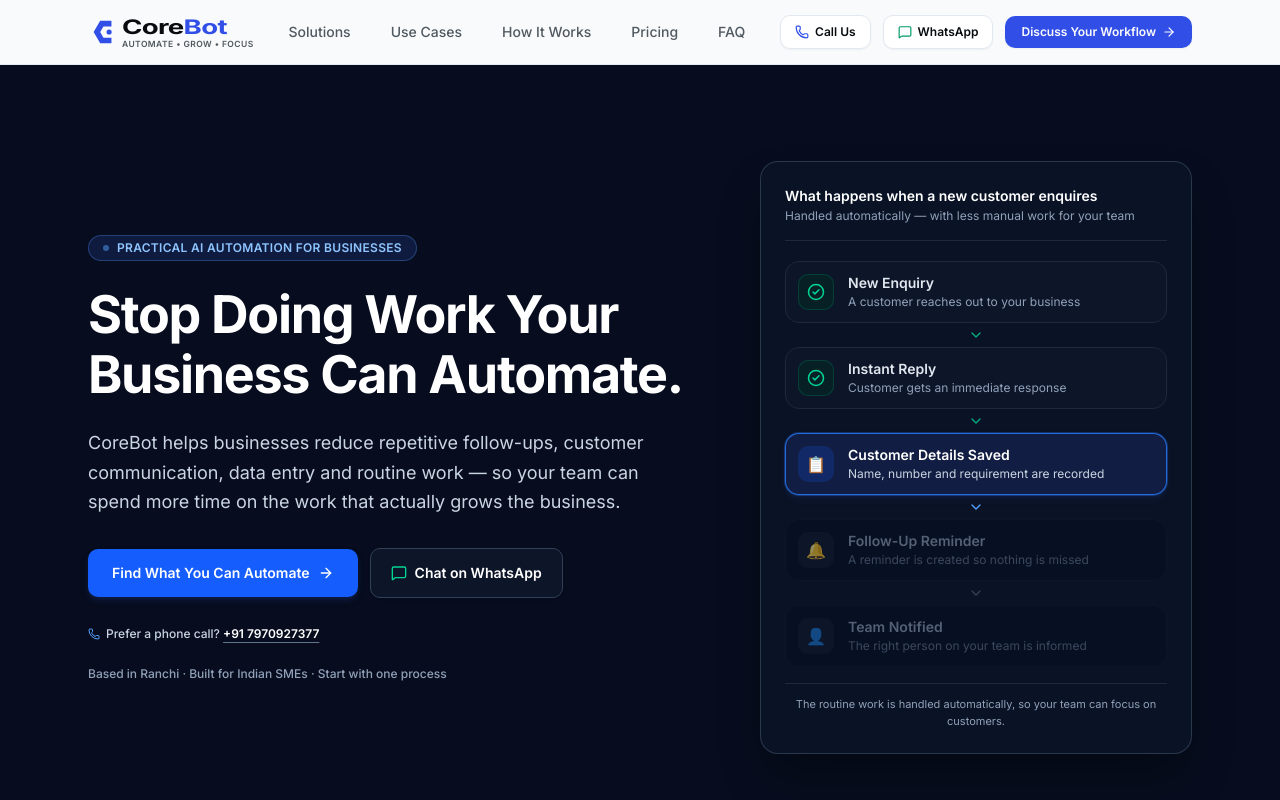
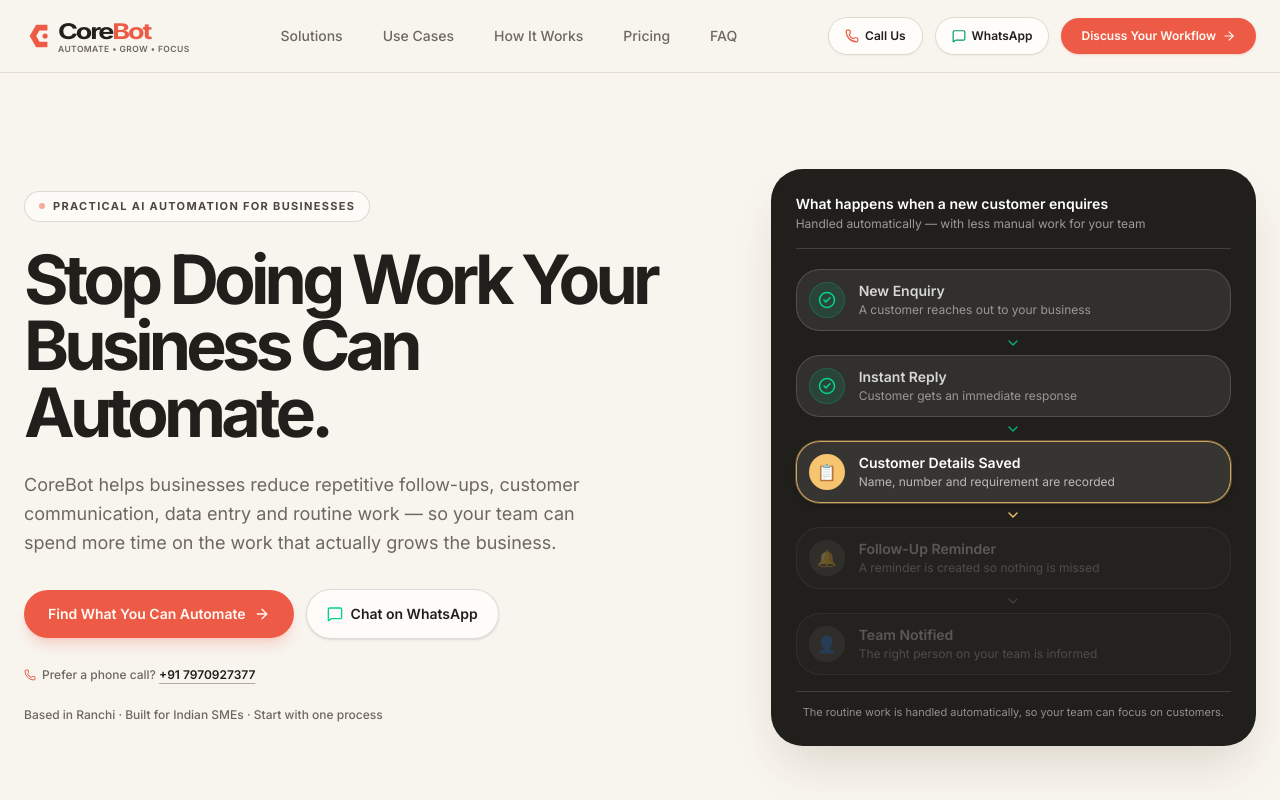
Before and after one commit to dizalwa/Corebot, a Next.js app: page / in a window 1280 px wide. Shown: the top 800 px of the page. Built offline with nearby package versions, Linux system fonts and the light colour scheme.

Commit message:
Redesign CoreBot landing page

```diff
--- a/app/globals.css
+++ b/app/globals.css
@@ -66,38 +66,51 @@
 }
 
 :root {
-    --background: #F8FAFC;
-    --foreground: oklch(0.15 0.01 240);
-    --card: #FFFFFF;
-    --card-foreground: oklch(0.15 0.01 240);
-    --popover: #FFFFFF;
-    --popover-foreground: oklch(0.15 0.01 240);
-    --primary: oklch(0.51 0.23 268);
-    --primary-foreground: oklch(0.99 0 0);
-    --secondary: #F5F8FC;
-    --secondary-foreground: oklch(0.20 0.01 240);
-    --muted: #F1F5F9;
-    --muted-foreground: oklch(0.46 0.015 240);
-    --accent: #EEF2F6;
-    --accent-foreground: oklch(0.20 0.01 240);
+    --background: #f8f5ef;
+    --foreground: #211f1b;
+    --card: #fffdfa;
+    --card-foreground: #211f1b;
+    --popover: #fffdfa;
+    --popover-foreground: #211f1b;
+    --primary: #ed5b47;
+    --primary-foreground: #fffaf3;
+    --secondary: #efeae1;
+    --secondary-foreground: #211f1b;
+    --muted: #f1ece4;
+    --muted-foreground: #6d6860;
+    --accent: #f6dfb4;
+    --accent-foreground: #211f1b;
     --destructive: oklch(0.577 0.245 27.325);
-    --border: #E2E8F0;
-    --input: #E2E8F0;
-    --ring: oklch(0.51 0.23 268);
+    --border: #dfd8cd;
+    --input: #dfd8cd;
+    --ring: #ed5b47;
     --chart-1: oklch(0.51 0.23 268);
     --chart-2: oklch(0.6 0.118 184.704);
     --chart-3: oklch(0.398 0.07 227.392);
     --chart-4: oklch(0.828 0.189 84.429);
     --chart-5: oklch(0.769 0.188 70.08);
-    --radius: 0.625rem;
-    --sidebar: #FFFFFF;
-    --sidebar-foreground: oklch(0.15 0.01 240);
-    --sidebar-primary: oklch(0.51 0.23 268);
-    --sidebar-primary-foreground: oklch(0.99 0 0);
-    --sidebar-accent: #F5F8FC;
-    --sidebar-accent-foreground: oklch(0.20 0.01 240);
-    --sidebar-border: #E2E8F0;
-    --sidebar-ring: oklch(0.51 0.23 268);
+    --radius: 1.25rem;
+    --sidebar: #fffdfa;
+    --sidebar-foreground: #211f1b;
+    --sidebar-primary: #ed5b47;
+    --sidebar-primary-foreground: #fffaf3;
+    --sidebar-accent: #efeae1;
+    --sidebar-accent-foreground: #211f1b;
+    --sidebar-border: #dfd8cd;
+    --sidebar-ring: #ed5b47;
+}
+
+@layer base {
+  body {
+    background-image: radial-gradient(circle at 15% 0%, rgb(255 255 255 / 72%), transparent 28rem), linear-gradient(115deg, rgb(33 31 27 / 0.018) 1px, transparent 1px);
+    background-size: auto, 5px 5px;
+  }
+
+  h1, h2, h3 { letter-spacing: -0.045em; }
+  main > section { position: relative; }
+  main > section:nth-child(even) { background-color: #efeae1; }
+  main > section [class*="shadow-2xs"] { box-shadow: 0 1px 0 rgb(33 31 27 / 0.06), 0 12px 28px rgb(71 54 32 / 0.045); }
+  main > section [class*="rounded-xl"], main > section [class*="rounded-2xl"] { border-radius: 1.5rem; }
 }
 
 .dark {
@@ -146,3 +159,70 @@
     @apply bg-background text-foreground antialiased min-h-screen selection:bg-indigo-100 selection:text-indigo-900;
   }
 }
+
+/* Landing-page art direction: warm paper surfaces, soft outlines and generously
+   rounded product cards keep the long-form page visually consistent. */
+main > section:not(:first-child) {
+  overflow: clip;
+}
+
+main > section > div {
+  max-width: 80rem;
+}
+
+main > section h2 {
+  letter-spacing: -0.06em;
+}
+
+main > section:not(:first-child) [class~="bg-card"] {
+  box-shadow: 0 1px 0 rgb(33 31 27 / 0.07), 0 18px 42px rgb(80 57 31 / 0.055);
+}
+
+main > section [class~="rounded-xl"] {
+  border-radius: 1.5rem;
+}
+
+main > section [class~="rounded-2xl"] {
+  border-radius: 2rem;
+}
+
+main > section a[class~="rounded-lg"],
+main > section button[class~="rounded-lg"] {
+  border-radius: 9999px;
+}
+
+main > section [class*="hover:border-slate"]:hover {
+  border-color: rgb(237 91 71 / 0.48);
+  transform: translateY(-3px);
+}
+
+main > section [class*="bg-indigo-50"] {
+  background-color: #fbebc8;
+}
+
+main > section [class*="border-indigo-100"],
+main > section [class*="border-indigo-200"] {
+  border-color: #edc77c;
+}
+
+main > section [class*="bg-slate-100"],
+main > section [class*="bg-slate-50"] {
+  background-color: #efeae1;
+}
+
+main > section [class*="text-slate-700"],
+main > section [class*="text-slate-600"],
+main > section [class*="text-slate-500"] {
+  color: #625a50;
+}
+
+main > section [class*="text-slate-300"] {
+  color: #c9bdac;
+}
+
+@media (min-width: 640px) {
+  main > section > div > div:first-child > h2 {
+    font-size: 3.15rem;
+    line-height: 0.98;
+  }
+}
--- a/components/landing/Hero.tsx
+++ b/components/landing/Hero.tsx
@@ -49,32 +49,32 @@ export default function Hero() {
   }, [])
 
   return (
-    <section className="relative overflow-hidden border-b border-slate-800/80 bg-[#070D1E] pt-16 pb-20 md:pt-24 md:pb-28">
+    <section className="relative overflow-hidden border-b border-[#dfd8cd] bg-[#f8f5ef] pt-16 pb-20 md:pt-24 md:pb-28">
       {/* Ambient top blue radial glow */}
       <div
-        className="pointer-events-none absolute -top-40 left-1/2 -translate-x-1/2 w-[900px] h-[550px] rounded-full bg-blue-600/[0.14] blur-[120px] -z-10"
+        className="pointer-events-none absolute -top-48 left-1/2 -translate-x-1/2 h-[580px] w-[980px] rounded-full bg-[#f7c570]/[0.30] blur-[120px] -z-10"
         aria-hidden="true"
       />
 
       {/* Subtle secondary cyan glow behind right interactive workflow monitor */}
       <div
-        className="pointer-events-none absolute top-1/4 -right-20 w-[550px] h-[550px] rounded-full bg-cyan-500/[0.08] blur-[100px] -z-10"
+        className="pointer-events-none absolute top-1/4 -right-20 h-[550px] w-[550px] rounded-full bg-[#ed5b47]/[0.11] blur-[100px] -z-10"
         aria-hidden="true"
       />
 
       {/* Subtle deep indigo fill on bottom-left */}
       <div
-        className="pointer-events-none absolute -bottom-20 left-0 w-[500px] h-[400px] rounded-full bg-indigo-600/[0.08] blur-[110px] -z-10"
+        className="pointer-events-none absolute -bottom-20 left-0 h-[400px] w-[500px] rounded-full bg-[#d9d98d]/[0.18] blur-[110px] -z-10"
         aria-hidden="true"
       />
 
-      {/* Subtle technical grid pattern with soft radial falloff */}
+      {/* Subtle paper texture with soft radial falloff */}
       <div
         className="pointer-events-none absolute inset-0 -z-10"
         style={{
           backgroundImage:
-            "linear-gradient(to right, rgba(96, 165, 250, 0.12) 1px, transparent 1px), linear-gradient(to bottom, rgba(96, 165, 250, 0.12) 1px, transparent 1px)",
-          backgroundSize: "36px 36px",
+            "radial-gradient(rgba(33,31,27,0.12) 0.6px, transparent 0.6px)",
+          backgroundSize: "7px 7px",
           maskImage: "radial-gradient(ellipse 95% 80% at 50% 45%, black 60%, transparent 100%)",
           WebkitMaskImage:
             "radial-gradient(ellipse 95% 80% at 50% 45%, black 60%, transparent 100%)",
@@ -203,20 +203,20 @@ export default function Hero() {
         <circle cx="630" cy="280" r="2.75" fill="#818CF8" opacity="0.9" />
       </svg>
 
-      <div className="mx-auto max-w-6xl px-4 sm:px-6">
+      <div className="mx-auto max-w-7xl px-4 sm:px-6">
         <div className="grid gap-12 lg:grid-cols-12 lg:items-center">
           {/* Left Column: Core Value Proposition */}
           <div className="lg:col-span-7 space-y-6">
-            <div className="inline-flex items-center gap-2 rounded-full border border-blue-400/30 bg-blue-950/60 px-3.5 py-1 text-xs font-semibold text-blue-300 tracking-wide backdrop-blur-xs">
-              <span className="size-1.5 rounded-full bg-blue-400 animate-pulse" />
+            <div className="inline-flex items-center gap-2 rounded-full border border-[#211f1b]/15 bg-[#fffdfa]/75 px-3.5 py-1.5 text-[11px] font-bold text-[#4f473d] tracking-[0.12em] backdrop-blur-xs">
+              <span className="size-1.5 rounded-full bg-primary animate-pulse" />
               <span>PRACTICAL AI AUTOMATION FOR BUSINESSES</span>
             </div>
 
-            <h1 className="text-3xl font-extrabold tracking-tight text-white sm:text-5xl lg:text-[3.25rem] lg:leading-[1.15]">
+            <h1 className="max-w-3xl text-4xl font-bold tracking-[-0.07em] text-foreground sm:text-6xl lg:text-[4.25rem] lg:leading-[0.98]">
               Stop Doing Work Your Business Can Automate.
             </h1>
 
-            <p className="max-w-xl text-base leading-relaxed text-slate-300 sm:text-lg">
+            <p className="max-w-xl text-base leading-relaxed text-muted-foreground sm:text-lg">
               CoreBot helps businesses reduce repetitive follow-ups, customer communication,
               data entry and routine work — so your team can spend more time on the work that
               actually grows the business.
@@ -226,7 +226,7 @@ export default function Hero() {
             <div className="flex flex-wrap items-center gap-3 pt-2">
               <a
                 href="#calculator"
-                className="inline-flex items-center justify-center gap-2 rounded-lg bg-blue-600 px-6 py-3.5 text-sm font-semibold text-white shadow-md shadow-blue-950/60 transition-all hover:bg-blue-500 focus-visible:outline-none focus-visible:ring-2 focus-visible:ring-blue-400 focus-visible:ring-offset-2 focus-visible:ring-offset-slate-900"
+                className="inline-flex items-center justify-center gap-2 rounded-full bg-primary px-6 py-3.5 text-sm font-semibold text-primary-foreground shadow-lg shadow-primary/20 transition-all hover:bg-[#d94d3b] focus-visible:outline-none focus-visible:ring-2 focus-visible:ring-primary focus-visible:ring-offset-2 focus-visible:ring-offset-[#f8f5ef]"
               >
                 <span>Find What You Can Automate</span>
                 <ArrowRight className="size-4" />
@@ -236,7 +236,7 @@ export default function Hero() {
                 href="https://wa.me/917970927377"
                 target="_blank"
                 rel="noopener noreferrer"
-                className="inline-flex items-center justify-center gap-2 rounded-lg border border-slate-700 bg-slate-900/80 px-5 py-3.5 text-sm font-semibold text-white shadow-sm transition-all hover:bg-slate-800 hover:border-slate-600 focus-visible:outline-none focus-visible:ring-2 focus-visible:ring-blue-400 focus-visible:ring-offset-2 focus-visible:ring-offset-slate-900"
+                className="inline-flex items-center justify-center gap-2 rounded-full border border-[#211f1b]/15 bg-[#fffdfa]/80 px-5 py-3.5 text-sm font-semibold text-foreground shadow-sm transition-all hover:bg-white hover:border-[#211f1b]/25 focus-visible:outline-none focus-visible:ring-2 focus-visible:ring-primary focus-visible:ring-offset-2 focus-visible:ring-offset-[#f8f5ef]"
               >
                 <MessageSquare className="size-4 text-emerald-400" />
                 <span>Chat on WhatsApp</span>
@@ -244,13 +244,13 @@ export default function Hero() {
             </div>
 
             {/* Direct Phone Call Prompt */}
-            <p className="flex items-center gap-1.5 text-xs text-slate-300 font-medium pt-1">
-              <Phone className="size-3 text-blue-400 shrink-0" />
+            <p className="flex items-center gap-1.5 text-xs text-muted-foreground font-medium pt-1">
+              <Phone className="size-3 text-primary shrink-0" />
               <span>
                 Prefer a phone call?{" "}
                 <a
                   href="tel:+917970927377"
-                  className="font-semibold text-white underline decoration-slate-500 underline-offset-4 transition-colors hover:text-blue-400 hover:decoration-blue-400"
+                  className="font-semibold text-foreground underline decoration-[#b5aca0] underline-offset-4 transition-colors hover:text-primary hover:decoration-primary"
                   aria-label="Call +91 7970927377"
                 >
                   +91 7970927377
@@ -259,20 +259,20 @@ export default function Hero() {
             </p>
 
             {/* Trust Line */}
-            <p className="text-xs text-slate-400 font-medium">
+            <p className="text-xs text-muted-foreground font-medium">
               Based in Ranchi · Built for Indian SMEs · Start with one process
             </p>
           </div>
 
           {/* Right Column: Simple Business Scenario Visual */}
           <div className="lg:col-span-5">
-            <div className="relative rounded-2xl border border-slate-700/80 bg-[#0C1427]/90 backdrop-blur-md p-5 sm:p-6 shadow-2xl shadow-black/40">
+            <div className="relative rounded-[2rem] border border-[#211f1b]/10 bg-[#211f1b] p-5 text-[#fffaf3] shadow-2xl shadow-[#6a4a28]/20 sm:p-6">
               {/* Header */}
-              <div className="pb-4 border-b border-slate-800">
+              <div className="pb-4 border-b border-white/15">
                 <p className="text-sm font-semibold text-white">
                   What happens when a new customer enquires
                 </p>
-                <p className="text-xs text-slate-400 mt-0.5">
+                <p className="text-xs text-white/55 mt-0.5">
                   Handled automatically — with less manual work for your team
                 </p>
               </div>
@@ -289,20 +289,20 @@ export default function Hero() {
                       <div
                         className={`relative flex items-center gap-3.5 rounded-xl border p-3 transition-all duration-300 ${
                           isActive
-                            ? "border-blue-500/80 bg-blue-950/60 shadow-md shadow-blue-950/50 ring-1 ring-blue-500/30"
+                            ? "border-[#f7c570]/80 bg-[#fffaf3]/10 shadow-md shadow-black/20 ring-1 ring-[#f7c570]/30"
                             : isCompleted
-                              ? "border-slate-800 bg-slate-900/70"
-                              : "border-slate-800/40 bg-slate-950/40 opacity-55"
+                              ? "border-white/15 bg-white/8"
+                              : "border-white/10 bg-white/[0.03] opacity-55"
                         }`}
                       >
                         {/* Step Icon */}
                         <div
                           className={`flex size-9 shrink-0 items-center justify-center rounded-lg text-base transition-colors ${
                             isActive
-                              ? "bg-blue-600/20 text-blue-400"
+                              ? "bg-[#f7c570] text-[#211f1b]"
                               : isCompleted
-                                ? "bg-emerald-950/50 text-emerald-400 border border-emerald-500/20"
-                                : "bg-slate-800/50 text-slate-400"
+                                ? "bg-emerald-500/15 text-emerald-300 border border-emerald-400/20"
+                                : "bg-white/10 text-white/50"
                           }`}
                         >
                           {isCompleted ? (
@@ -319,8 +319,8 @@ export default function Hero() {
                               isActive
                                 ? "text-white"
                                 : isCompleted
-                                  ? "text-slate-200"
-                                  : "text-slate-400"
+                                  ? "text-white/80"
+                                  : "text-white/45"
                             }`}
                           >
                             {step.label}
@@ -328,10 +328,10 @@ export default function Hero() {
                           <p
                             className={`text-[11px] sm:text-xs mt-0.5 leading-snug transition-colors ${
                               isActive
-                                ? "text-slate-300"
+                                ? "text-white/65"
                                 : isCompleted
-                                  ? "text-slate-400"
-                                  : "text-slate-500"
+                                  ? "text-white/50"
+                                  : "text-white/35"
                             }`}
                           >
                             {step.description}
@@ -347,8 +347,8 @@ export default function Hero() {
                               idx < activeStep
                                 ? "text-emerald-400/80"
                                 : idx === activeStep
-                                  ? "text-blue-400"
-                                  : "text-slate-700"
+                                  ? "text-[#f7c570]"
+                                  : "text-white/15"
                             }`}
                           />
                         </div>
@@ -359,8 +359,8 @@ export default function Hero() {
               </div>
 
               {/* Footer note */}
-              <div className="mt-4 pt-3 border-t border-slate-800">
-                <p className="text-[11px] text-slate-400 text-center">
+              <div className="mt-4 pt-3 border-t border-white/15">
+                <p className="text-[11px] text-white/50 text-center">
                   The routine work is handled automatically, so your team can focus on customers.
                 </p>
               </div>
--- a/components/landing/Navbar.tsx
+++ b/components/landing/Navbar.tsx
@@ -7,8 +7,8 @@ export default function Navbar() {
   const [mobileMenuOpen, setMobileMenuOpen] = React.useState(false)
 
   return (
-    <header className="sticky top-0 z-50 border-b border-border/80 bg-background/90 backdrop-blur-md transition-colors">
-      <div className="mx-auto flex h-16 max-w-6xl items-center justify-between px-4 sm:px-6">
+    <header className="sticky top-0 z-50 border-b border-[#dfd8cd]/80 bg-[#f8f5ef]/90 backdrop-blur-xl transition-colors">
+      <div className="mx-auto flex h-[4.5rem] max-w-7xl items-center justify-between px-4 sm:px-6">
         {/* Brand Logo */}
         <a
           href="/"
@@ -31,7 +31,7 @@ export default function Navbar() {
             <circle cx="45" cy="32" r="5.5" fill="currentColor" />
           </svg>
           <div className="flex flex-col">
-            <span className="inline-block text-xl font-bold tracking-tight leading-tight text-foreground scale-x-[1.38] origin-left">
+            <span className="inline-block text-[1.35rem] font-bold tracking-[-0.08em] leading-tight text-foreground scale-x-[1.25] origin-left">
               Core<span className="text-primary">Bot</span>
             </span>
             <span className="text-[8.5px] font-semibold tracking-wider text-muted-foreground uppercase leading-none">
@@ -78,7 +78,7 @@ export default function Navbar() {
         <div className="hidden items-center gap-3 lg:flex">
           <a
             href="tel:+917970927377"
-            className="inline-flex items-center gap-1.5 rounded-lg border border-border bg-card px-3.5 py-2 text-xs font-semibold text-foreground shadow-xs transition-colors hover:bg-secondary focus-visible:outline-none focus-visible:ring-2 focus-visible:ring-primary"
+            className="inline-flex items-center gap-1.5 rounded-full border border-border bg-card px-4 py-2.5 text-xs font-semibold text-foreground shadow-xs transition-colors hover:bg-secondary focus-visible:outline-none focus-visible:ring-2 focus-visible:ring-primary"
             aria-label="Call CoreBot at +91 7970927377"
           >
             <Phone className="size-3.5 text-primary" />
@@ -88,7 +88,7 @@ export default function Navbar() {
             href="https://wa.me/917970927377"
             target="_blank"
             rel="noopener noreferrer"
-            className="inline-flex items-center gap-1.5 rounded-lg border border-border bg-card px-3.5 py-2 text-xs font-semibold text-foreground shadow-xs transition-colors hover:bg-secondary focus-visible:outline-none focus-visible:ring-2 focus-visible:ring-primary"
+            className="inline-flex items-center gap-1.5 rounded-full border border-border bg-card px-4 py-2.5 text-xs font-semibold text-foreground shadow-xs transition-colors hover:bg-secondary focus-visible:outline-none focus-visible:ring-2 focus-visible:ring-primary"
             aria-label="Chat with CoreBot on WhatsApp"
           >
             <MessageSquare className="size-3.5 text-emerald-600" />
@@ -96,7 +96,7 @@ export default function Navbar() {
           </a>
           <a
             href="#contact"
-            className="inline-flex items-center gap-1.5 rounded-lg bg-primary px-4 py-2 text-xs font-semibold text-primary-foreground shadow-xs transition-colors hover:bg-primary/90 focus-visible:outline-none focus-visible:ring-2 focus-visible:ring-primary focus-visible:ring-offset-2"
+            className="inline-flex items-center gap-1.5 rounded-full bg-primary px-5 py-2.5 text-xs font-semibold text-primary-foreground shadow-sm shadow-primary/20 transition-colors hover:bg-[#d94d3b] focus-visible:outline-none focus-visible:ring-2 focus-visible:ring-primary focus-visible:ring-offset-2"
           >
             <span>Discuss Your Workflow</span>
             <ArrowRight className="size-3.5" />
```
